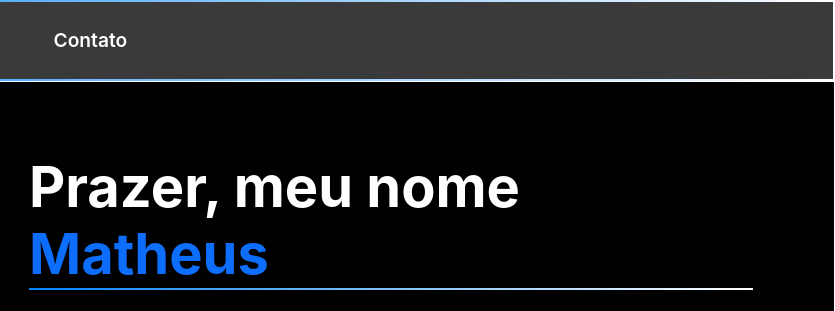
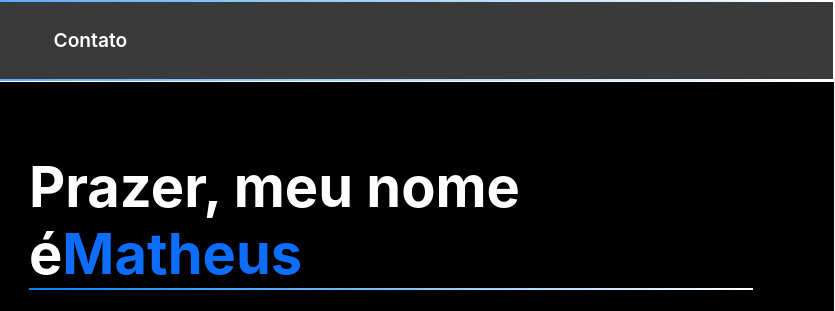
Before and after one commit to MatheusCastroDev/Portifolio, a website: page index.html in a window 1280 px wide. Shown: the top 311 px of the page, 445-1280 px from the left. Drawn offline with nearby package versions, Linux system fonts and the light colour scheme.

Commit message:
segundo commit

```diff
--- a/index.html
+++ b/index.html
@@ -53,7 +53,7 @@
                     </div>
 
                     <div class="col-12 col-md-7 col-lg-8 text-center text-md-start ps-md-4">
-                        <h1 id="title" class="display-4 fw-bold mb-4">Prazer, meu nome <span
+                        <h1 id="title" class="display-4 fw-bold mb-4">Prazer, meu nome é<span
                                 class="text-primary">Matheus</span></h1>
 
                         <p id="text" class="lead mb-3">
```
